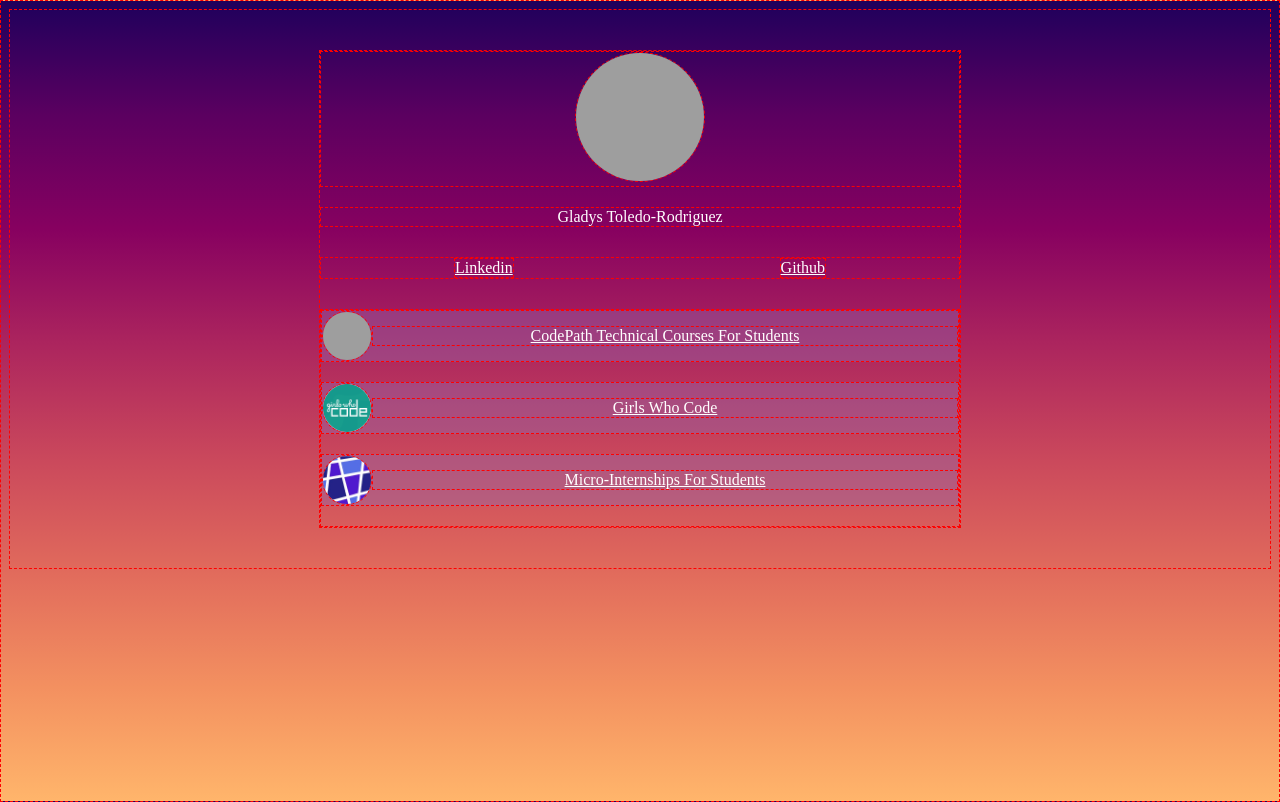
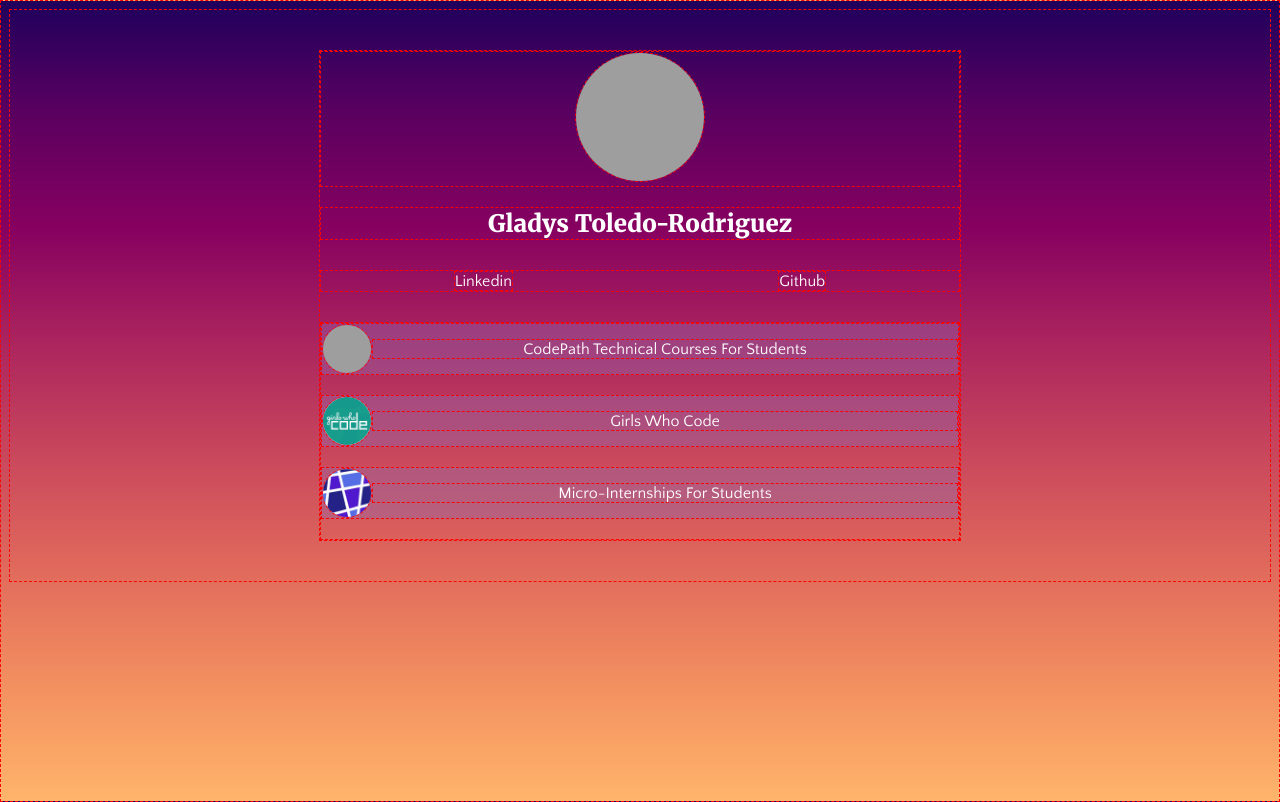
Before and after one commit to gtoledorodriguez/link-in-bio, a plain HTML site: page index.html in a window 1280 px wide. Drawn offline with Linux system fonts and the light colour scheme; grey boxes are pictures that could not be loaded; a web font is replaced by a local one.

Commit message:
Added google fonts to link-in-bio

```diff
--- a/index.html
+++ b/index.html
@@ -4,6 +4,11 @@
     <meta charset="UTF-8">
     <meta name="viewport" content="width=device-width, initial-scale=1.0">
     <title>Gladys Toledo-Rodriguez's Links</title>
+
+    <link rel="preconnect" href="https://fonts.googleapis.com">
+    <link rel="preconnect" href="https://fonts.gstatic.com" crossorigin>
+    <link href="https://fonts.googleapis.com/css2?family=Merriweather:ital,wght@0,300;0,400;0,700;0,900;1,300;1,400;1,700;1,900&family=Ovo&family=Quattrocento+Sans:ital,wght@0,400;0,700;1,400;1,700&display=swap" rel="stylesheet">
+
     <style>
       * {
         border: 1px red dashed;
@@ -17,9 +22,11 @@
         padding-bottom: 40px;
         background: linear-gradient(180deg, #1f005c, #5b0060, #870160, #ac255e, #ca485c, #e16b5c, #f39060, #ffb56b);
         color:rgba(255, 255, 255, 1.0);
+        font-family: "Quattrocento Sans";
       }
       a{
         color:rgba(255, 255, 255, 1.0);
+        text-decoration: none;
       }
       .main-container{
         max-width: 640px;
@@ -38,6 +45,9 @@
       .name-row{
         margin-bottom: 30px;
         text-align: center;
+        font-family: "Merriweather";
+        font-size: 24px;
+        font-weight: 900;
       }
       .social-icons-row{
         margin-bottom: 30px;
```
